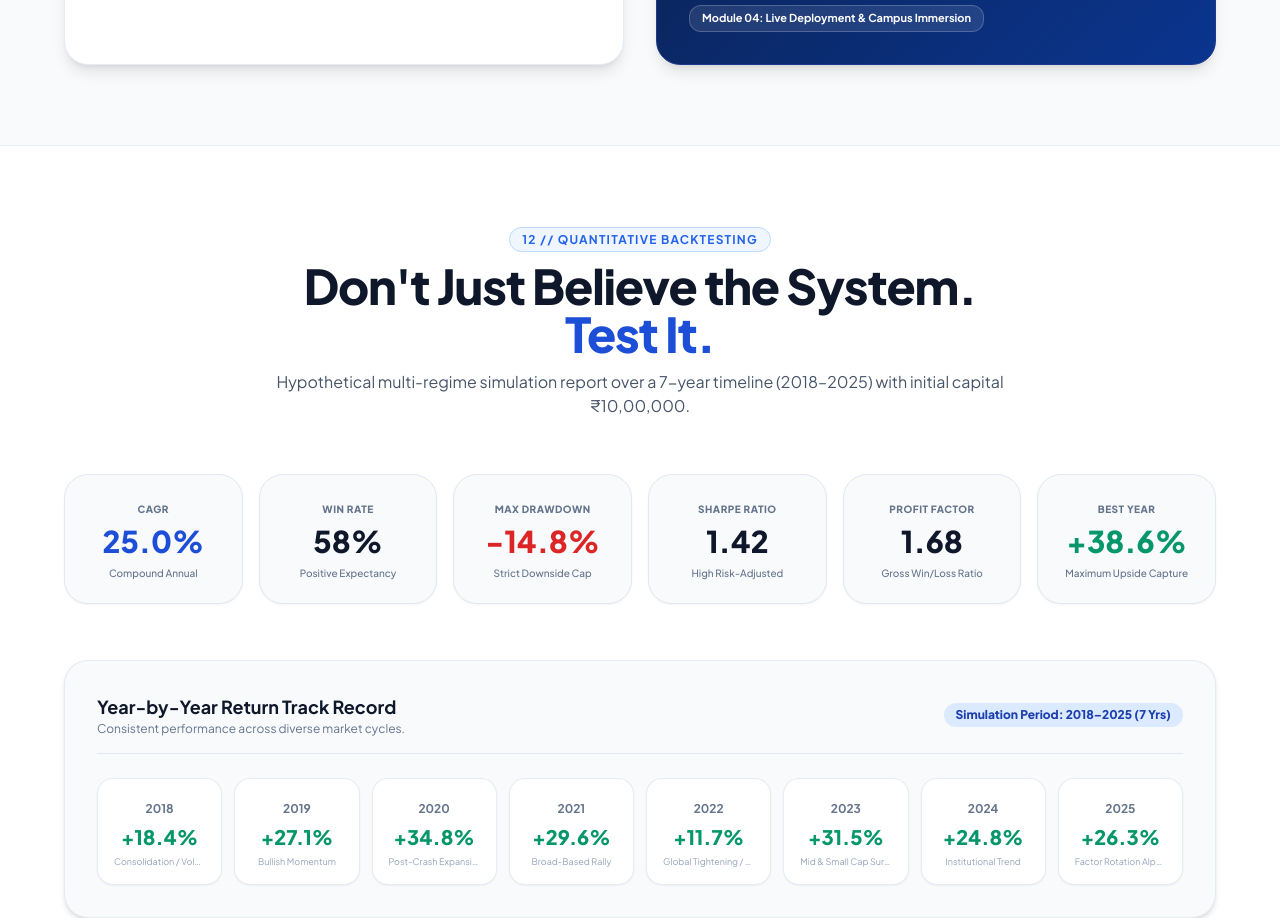
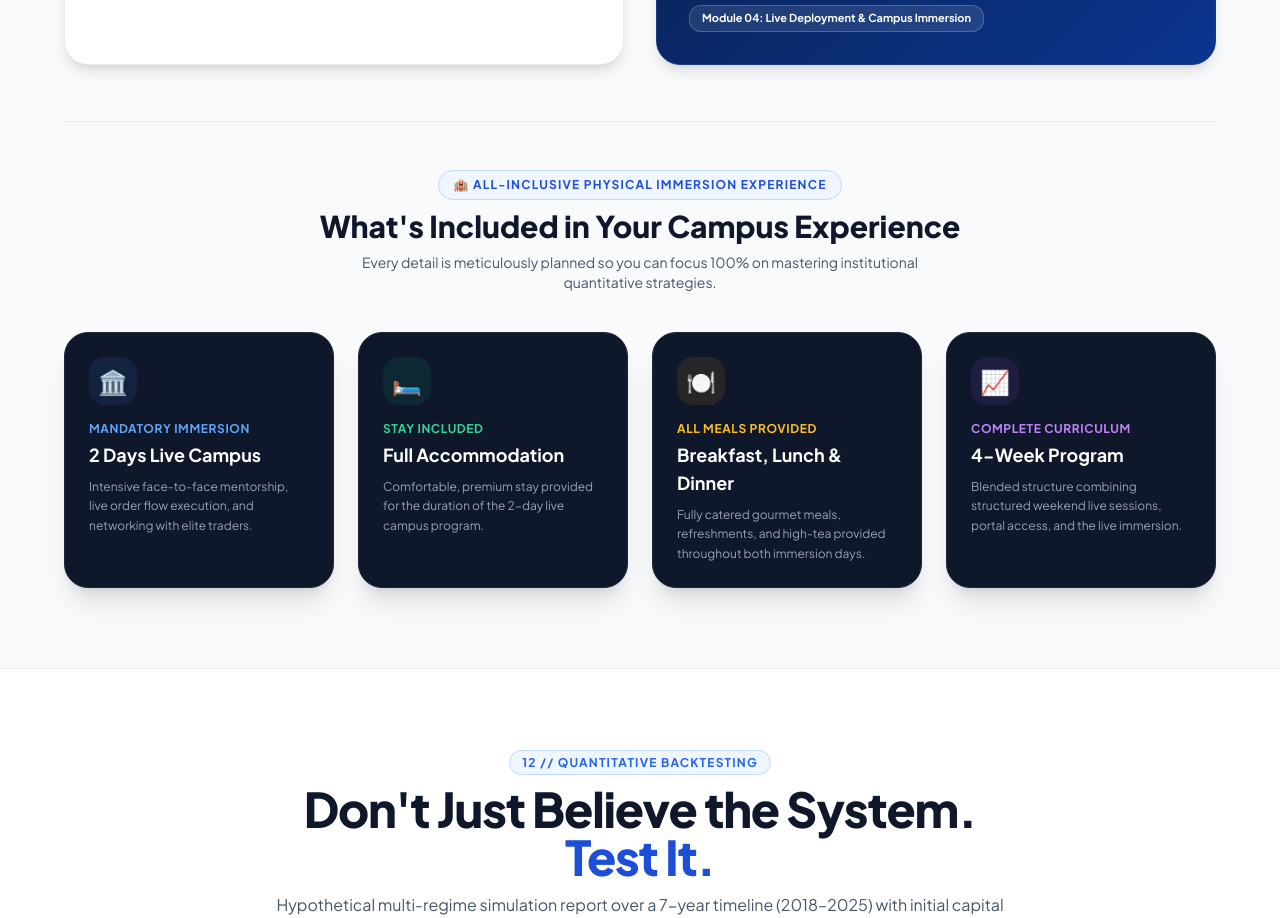
Before and after one commit to brewrichtrading-hue/Brewrich_Wealth_App, a Next.js app: page /miip in a window 1280 px wide. Shown: the part 5580-6498 px from the top of the page. Built offline with nearby package versions, Linux system fonts and the light colour scheme; no server answers.

Commit message:
Add Campus Immersion and All-Inclusive Perks cards to MIIP page

```diff
--- a/app/miip/page.tsx
+++ b/app/miip/page.tsx
@@ -916,6 +916,73 @@ function MipContent() {
             ))}
           </div>
 
+          {/* CAMPUS IMMERSION & ALL-INCLUSIVE PERKS CARDS */}
+          <div className="mt-16 pt-12 border-t border-slate-200/80">
+            <div className="text-center mb-10 space-y-2">
+              <span className="px-3.5 py-1.5 rounded-full bg-blue-50 border border-blue-200 text-blue-700 text-xs font-bold uppercase tracking-widest inline-block">
+                🏨 All-Inclusive Physical Immersion Experience
+              </span>
+              <h3 className="text-2xl md:text-3xl font-extrabold text-slate-900 mt-3">
+                What&apos;s Included in Your Campus Experience
+              </h3>
+              <p className="text-slate-600 text-sm max-w-xl mx-auto mt-1">
+                Every detail is meticulously planned so you can focus 100% on mastering institutional quantitative strategies.
+              </p>
+            </div>
+
+            <div className="grid grid-cols-1 sm:grid-cols-2 lg:grid-cols-4 gap-6">
+
+              {/* Card 1: Immersion Duration */}
+              <div className="p-6 rounded-3xl bg-slate-900 border border-slate-800 hover:border-blue-500/50 transition-all shadow-xl group">
+                <div className="w-12 h-12 rounded-2xl bg-blue-500/10 text-blue-400 flex items-center justify-center text-2xl mb-4 group-hover:scale-110 transition-transform">
+                  🏛️
+                </div>
+                <div className="text-xs font-bold text-blue-400 uppercase tracking-wider mb-1">Mandatory Immersion</div>
+                <h4 className="text-lg font-bold text-white mb-2">2 Days Live Campus</h4>
+                <p className="text-slate-400 text-xs leading-relaxed">
+                  Intensive face-to-face mentorship, live order flow execution, and networking with elite traders.
+                </p>
+              </div>
+
+              {/* Card 2: Accommodation */}
+              <div className="p-6 rounded-3xl bg-slate-900 border border-slate-800 hover:border-emerald-500/50 transition-all shadow-xl group">
+                <div className="w-12 h-12 rounded-2xl bg-emerald-500/10 text-emerald-400 flex items-center justify-center text-2xl mb-4 group-hover:scale-110 transition-transform">
+                  🛏️
+                </div>
+                <div className="text-xs font-bold text-emerald-400 uppercase tracking-wider mb-1">Stay Included</div>
+                <h4 className="text-lg font-bold text-white mb-2">Full Accommodation</h4>
+                <p className="text-slate-400 text-xs leading-relaxed">
+                  Comfortable, premium stay provided for the duration of the 2-day live campus program.
+                </p>
+              </div>
+
+              {/* Card 3: Dining / Food */}
+              <div className="p-6 rounded-3xl bg-slate-900 border border-slate-800 hover:border-amber-500/50 transition-all shadow-xl group">
+                <div className="w-12 h-12 rounded-2xl bg-amber-500/10 text-amber-400 flex items-center justify-center text-2xl mb-4 group-hover:scale-110 transition-transform">
+                  🍽️
+                </div>
+                <div className="text-xs font-bold text-amber-400 uppercase tracking-wider mb-1">All Meals Provided</div>
+                <h4 className="text-lg font-bold text-white mb-2">Breakfast, Lunch & Dinner</h4>
+                <p className="text-slate-400 text-xs leading-relaxed">
+                  Fully catered gourmet meals, refreshments, and high-tea provided throughout both immersion days.
+                </p>
+              </div>
+
+              {/* Card 4: Program Duration */}
+              <div className="p-6 rounded-3xl bg-slate-900 border border-slate-800 hover:border-purple-500/50 transition-all shadow-xl group">
+                <div className="w-12 h-12 rounded-2xl bg-purple-500/10 text-purple-400 flex items-center justify-center text-2xl mb-4 group-hover:scale-110 transition-transform">
+                  📈
+                </div>
+                <div className="text-xs font-bold text-purple-400 uppercase tracking-wider mb-1">Complete Curriculum</div>
+                <h4 className="text-lg font-bold text-white mb-2">4-Week Program</h4>
+                <p className="text-slate-400 text-xs leading-relaxed">
+                  Blended structure combining structured weekend live sessions, portal access, and the live immersion.
+                </p>
+              </div>
+
+            </div>
+          </div>
+
         </div>
       </section>
 
```
